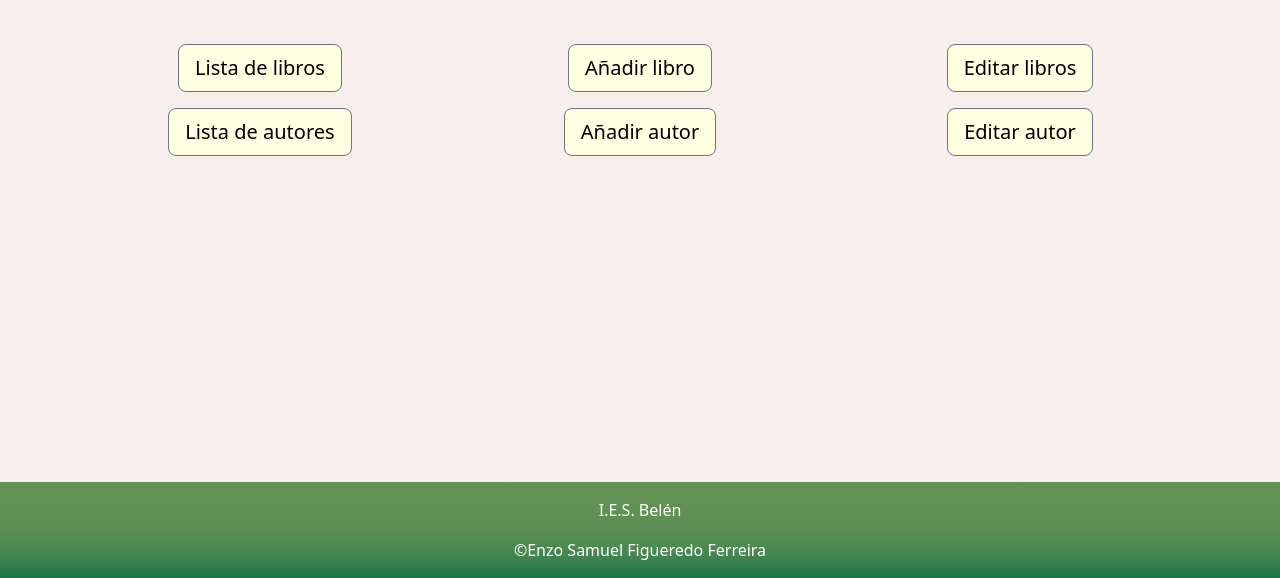
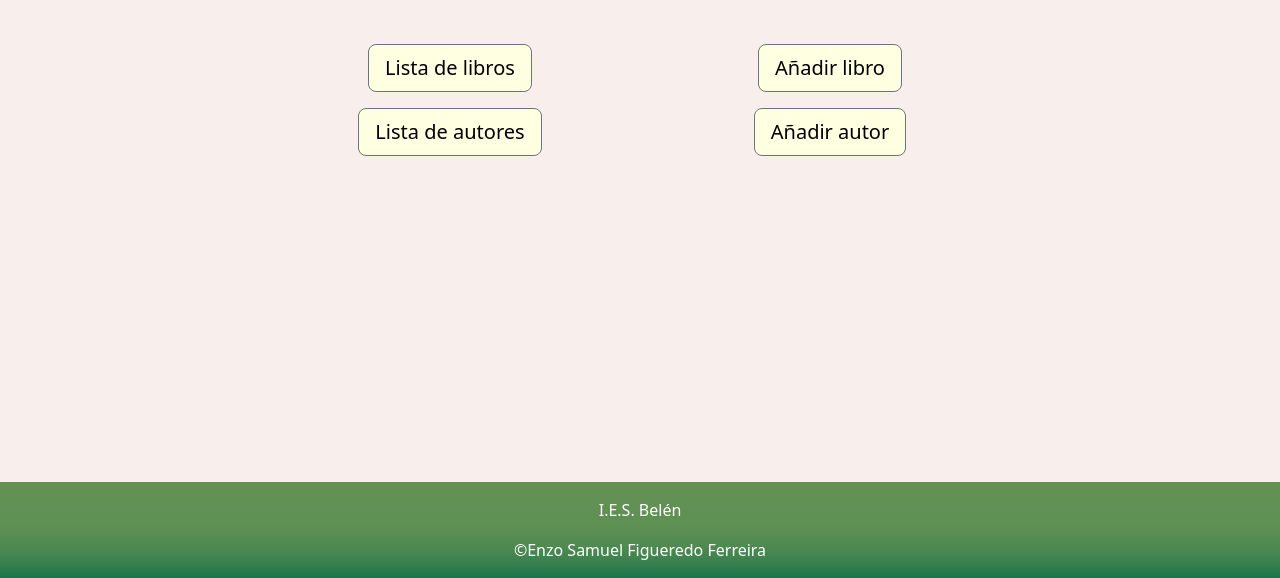
Before and after one commit to Frigosamu/Proyecto, a website: page index.html in a window 1280 px wide. Shown: the part 222-800 px from the top of the page. Drawn offline with Linux system fonts and the light colour scheme.

Commit message:
index2.0

```diff
--- a/index.html
+++ b/index.html
@@ -33,11 +33,6 @@
                     <a class="btn btn-personal btn-outline-personal btn-lg"
                         href="./src/libro/crearLibro.html">Añadir libro</a>
                 </div>
-
-                <div class="col-12 col-md-4 mb-3">
-                    <a class="btn btn-personal btn-outline-personal btn-lg"
-                        href="./src/libro/editarLibro.html">Editar libros</a>
-                </div>
             </div>
 
 
@@ -49,11 +44,6 @@
 
                 <div class="col-12 col-md-4 mb-3">
                     <a class="btn btn-personal btn-outline-personal btn-lg" href="./src/autor/crearAutor.html">Añadir
-                        autor</a>
-                </div>
-
-                <div class="col-12 col-md-4 mb-3">
-                    <a class="btn btn-personal btn-outline-personal btn-lg" href="./src/autor/editarAutor.html">Editar
                         autor</a>
                 </div>
             </div>
```
